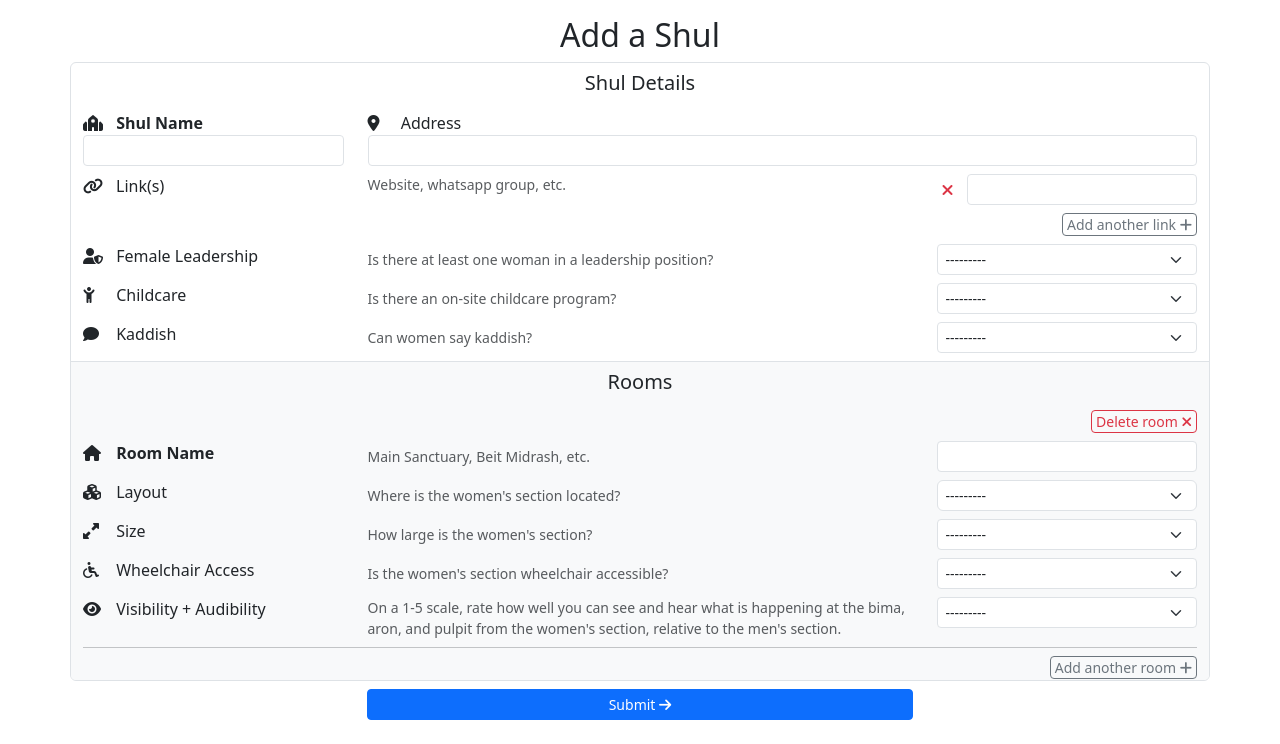
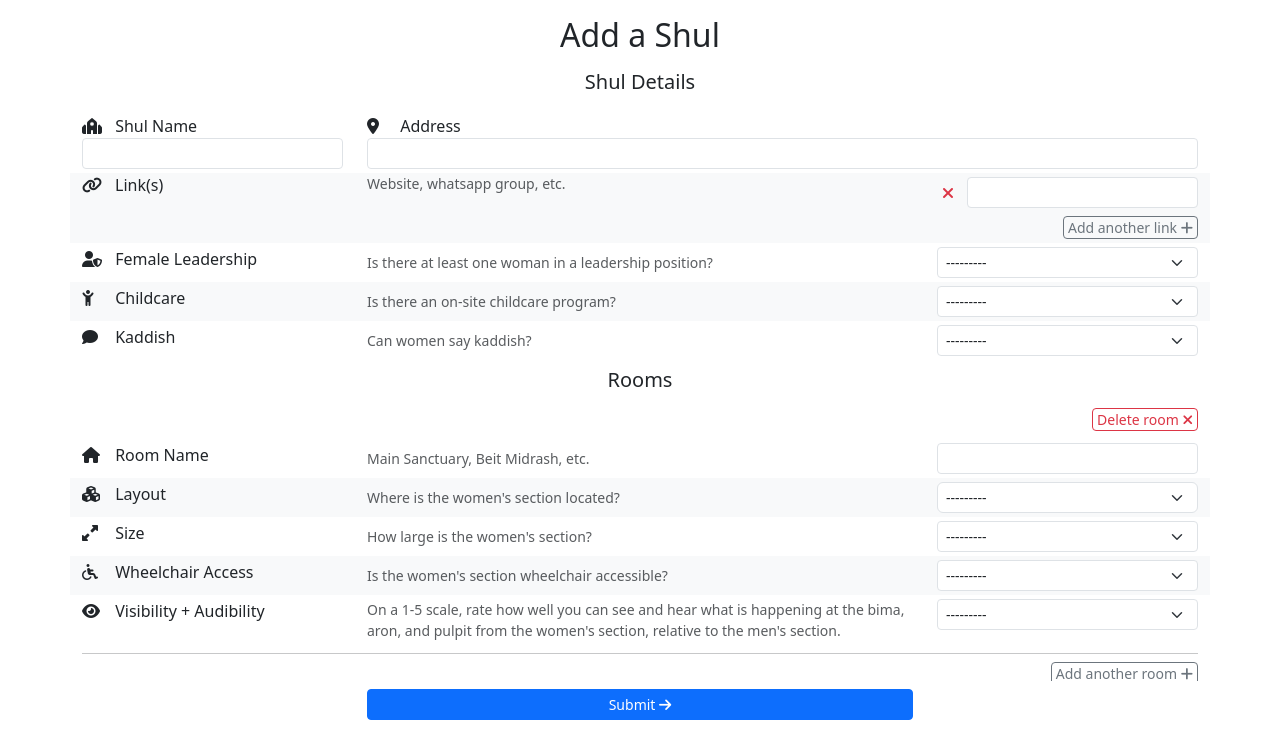
Before and after one commit to EzNashDB/eznashdb, a Django app: page /shuls/create in a window 1280 px wide. Shown: the part 56-800 px from the top of the page. Run offline with Django 4.2, Linux system fonts and the light colour scheme; some libraries are stand-ins or nearby versions.

Commit message:
feat: Clean up form layout

```diff
--- a/eznashdb/forms.py
+++ b/eznashdb/forms.py
@@ -46,7 +46,6 @@ class ShulForm(ModelForm):
 
         helper.form_tag = False
         helper.field_class = "input-group input-group-sm"
-        self.fields["name"].widget.attrs["class"] = "fw-bold"
 
 
 class RoomForm(ModelForm):
@@ -91,7 +90,6 @@ class RoomForm(ModelForm):
             self.initial["layout"] = [
                 field for field in LAYOUT_FIELDS if getattr(self.instance, field, False)
             ]
-        self.fields["name"].widget.attrs["class"] = "fw-bold"
         self.fields["layout"].choices = LAYOUT_CHOICES
 
     def save(self, commit=True):
--- a/eznashdb/templates/eznashdb/create_update_shul.html
+++ b/eznashdb/templates/eznashdb/create_update_shul.html
@@ -18,7 +18,7 @@
                 {% endif %}
             </h2>
         </div>
-        <div class="overflow-auto rooms-scroll col flex-grow-1 h-100 d-flex flex-column border rounded">
+        <div class="overflow-auto rooms-scroll col flex-grow-1 h-100 d-flex flex-column">
             <div class="row">
                 <div class="col">
                     <div class="sticky-top bg-white">
@@ -27,9 +27,9 @@
                     <div class=" pb-0 pt-2">{% crispy form %}</div>
                 </div>
             </div>
-            <div class="row bg-light border-top flex-grow-1 ">
+            <div class="row flex-grow-1">
                 <div class="col">
-                    <div class="sticky-top bg-light mb-2">
+                    <div class="sticky-top mb-2">
                         <h5 class=" py-2 m-0 text-center">Rooms</h5>
                     </div>
                     <div>
--- a/eznashdb/templates/eznashdb/includes/form_field_with_help_text.html
+++ b/eznashdb/templates/eznashdb/includes/form_field_with_help_text.html
@@ -1,5 +1,5 @@
 {% load crispy_forms_tags %}
-<div class="row mb-2">
+<div class="row my-1">
     <div class="col-12 col-lg-4 col-xl-3">
         <div class="d-inline-block w-min-25px">
             {% for class in field.label.icon_classes %}
@@ -8,7 +8,7 @@
                 </span>
             {% endfor %}
         </div>
-        <span class="{% if is_bold_label %}fw-bold{% endif %} ms-1">{{ field.label.label }}</span>
+        <span class="ms-1">{{ field.label.label }}</span>
     </div>
     <div class="col-12 col-lg-5 col-xl-6 text-muted small d-flex align-items-center">
         {{ field.label.help_text }}
--- a/eznashdb/templates/eznashdb/room_form.html
+++ b/eznashdb/templates/eznashdb/room_form.html
@@ -1,16 +1,19 @@
 <div class="row justify-content-end">
     <div class="delete-room-container col-12 col-lg-3 d-flex justify-content-end pb-2"></div>
 </div>
-<div>
+<div class="row mb-2">
     {% for hidden in form.hidden_fields %}{{ hidden }}{% endfor %}
     {% for field in form.visible_fields %}
-        {% if field.name == "DELETE" %}
-            {{ field }}
-        {% elif field.name == "name" %}
-            {% include "eznashdb/includes/form_field_with_help_text.html" with is_bold_label=True %}
-        {% else %}
-            {% include "eznashdb/includes/form_field_with_help_text.html" %}
-        {% endif %}
+        <div class="col-12
+                    {% if forloop.counter|divisibleby:2 %}
+                        bg-light
+                    {% endif %}">
+            {% if field.name == "DELETE" %}
+                {{ field }}
+            {% else %}
+                {% include "eznashdb/includes/form_field_with_help_text.html" %}
+            {% endif %}
+        </div>
     {% endfor %}
 </div>
-<hr class="m-0 mb-2">
+<hr class="row m-0 mb-2">
--- a/eznashdb/templates/eznashdb/shul_form.html
+++ b/eznashdb/templates/eznashdb/shul_form.html
@@ -4,16 +4,16 @@
         {% for hidden in form.hidden_fields %}{{ hidden }}{% endfor %}
     </div>
     <div class="row">
-        <div class="col-12 col-md-4 col-lg-4 col-xl-3 d-flex align-items-end mb-2">
+        <div class="col-12 col-md-4 col-lg-4 col-xl-3 d-flex align-items-end my-1">
             <div class="w-100">
                 <div class="w-min-25px d-inline-block">
                     <i class="fa-solid fa-synagogue"></i>
                 </div>
-                <span class="fw-bold ms-1">{{ form.name.label }}</span>
+                <span class="ms-1">{{ form.name.label }}</span>
                 {{ form.name|as_crispy_field }}
             </div>
         </div>
-        <div class="col-12 col-md-8 col-lg-8 col-xl-9 d-flex align-items-end mb-2">
+        <div class="col-12 col-md-8 col-lg-8 col-xl-9 d-flex align-items-end my-1">
             <div class="w-100">
                 <div class="w-min-25px d-inline-block">
                     <i class="fa-solid fa-location-dot"></i>
@@ -22,7 +22,7 @@
                 {{ form.address|as_crispy_field }}
             </div>
         </div>
-        <div class="col-12">
+        <div class="col-12 bg-light">
             <div class="row">
                 <div class="col-12 col-lg-4 col-xl-3">
                     <div class="d-flex">
@@ -42,7 +42,7 @@
                         {{ link_fs.management_form }}
                         {% for error in link_fs.non_form_errors %}<span class="text-danger">{{ error }}</span>{% endfor %}
                         {% for link_form in link_fs %}
-                            <div class="link-form col-12 mb-2">
+                            <div class="link-form col-12 my-1">
                                 <div class="d-flex">
                                     <div class="delete-link-container pe-2 d-flex align-items-center"></div>
                                     <div class="flex-grow-1">
@@ -54,16 +54,23 @@
                             </div>
                         {% endfor %}
                         <div class="col-12 justify-content-end order-last">
-                            <div class="add-link-container d-flex justify-content-end mb-2"></div>
+                            <div class="add-link-container d-flex justify-content-end my-1"></div>
                         </div>
                     </div>
                 </div>
             </div>
         </div>
     </div>
-    {% for field in form.visible_fields %}
-        {% if field.name in "has_female_leadership,can_say_kaddish,has_childcare" %}
-            {% include "eznashdb/includes/form_field_with_help_text.html" %}
-        {% endif %}
-    {% endfor %}
+    <div class="row">
+        {% for field in form.visible_fields %}
+            <div class="col-12
+                        {% if forloop.counter|divisibleby:2 %}
+                            bg-light
+                        {% endif %}">
+                {% if field.name in "has_female_leadership,can_say_kaddish,has_childcare" %}
+                    {% include "eznashdb/includes/form_field_with_help_text.html" %}
+                {% endif %}
+            </div>
+        {% endfor %}
+    </div>
 </div>
```
